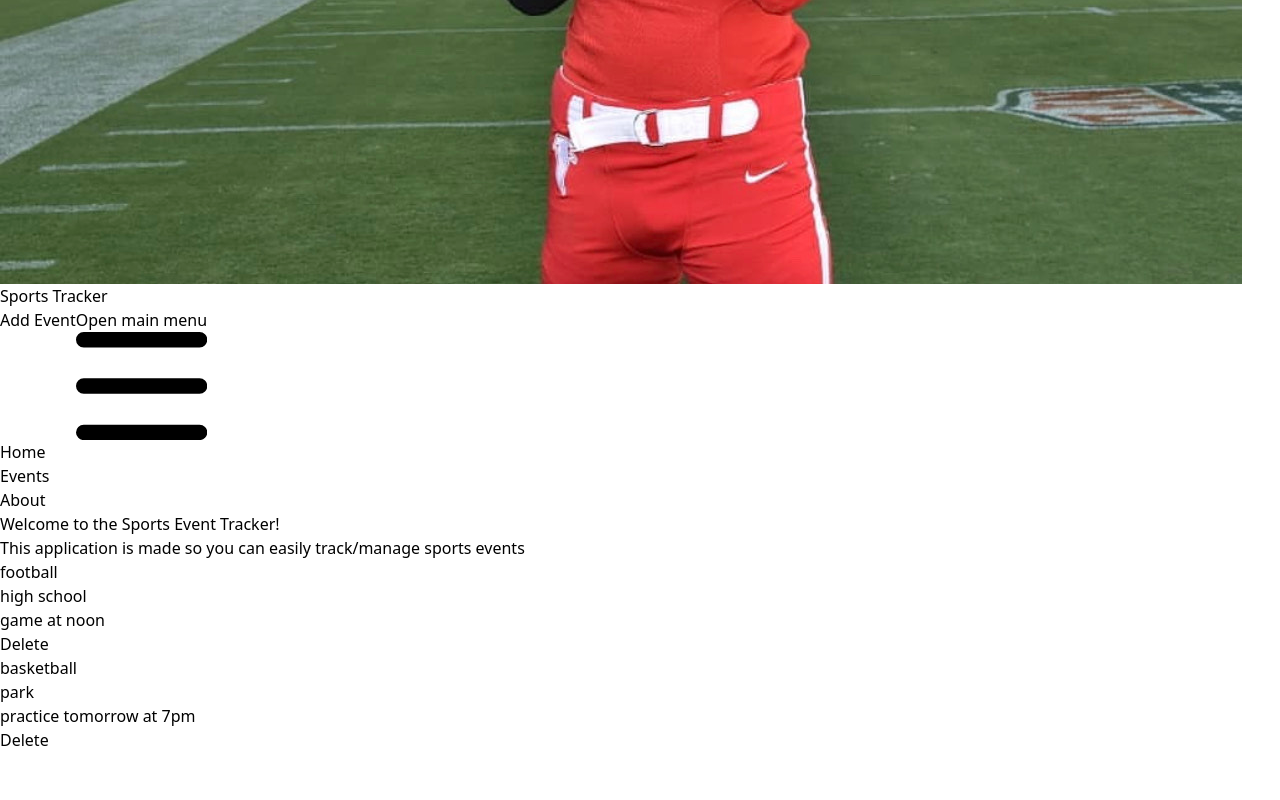
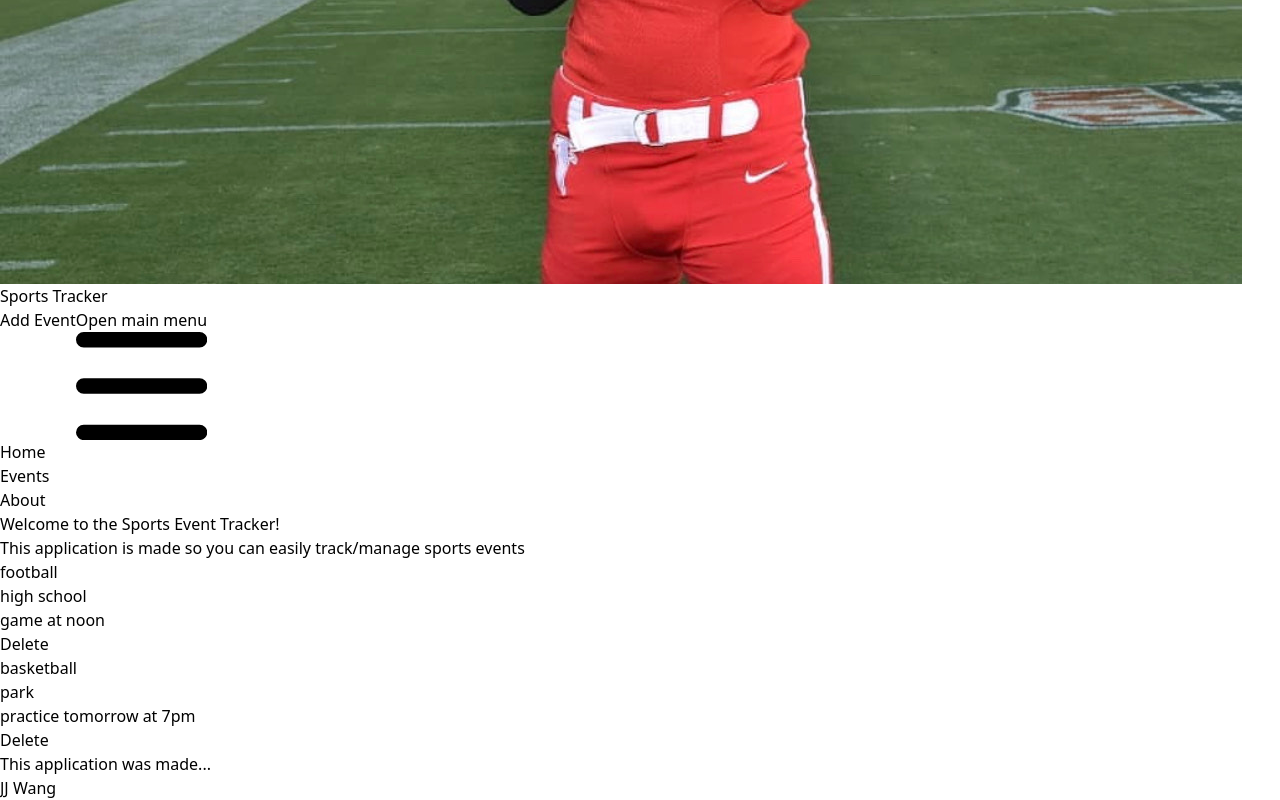
Before and after one commit to thejjwang/reactSportsEventTracker, a React (Vite) app in the folder vite-project/: page / in a window 1280 px wide. Shown: the part 953-1753 px from the top of the page. Before the commit the page ends 1705 px from the top, so only its background shows below. Built offline with nearby package versions, Linux system fonts and the light colour scheme; data requests are answered from the project's data file.

Commit message:
added about page

```diff
--- a/vite-project/src/App.jsx
+++ b/vite-project/src/App.jsx
@@ -10,6 +10,7 @@ import NavBar from './components/NavBar'
 import EventsDetailsPage from './components/EventsDetailsPage'
 import EventsPage from './components/EventsPage'
 import HomePage from './components/HomePage'
+import About from './components/About'
 
 function App() {
   const [events, setEvents] = useState([]);
@@ -40,6 +41,7 @@ function App() {
       <HomePage />
       <EventsPage events={events}/>
       <EventsDetailsPage />
+      <About />
     </>
   )
 }
--- /dev/null
+++ b/vite-project/src/components/About.jsx
@@ -0,0 +1,11 @@
+
+const About = () => {
+
+    return (
+        <div id="about" className="h-screen w-screen flex items-center justify-center">
+            <p>This application was made...</p>
+            <p>JJ Wang</p>
+        </div>
+    )
+}
+export default About;
```
